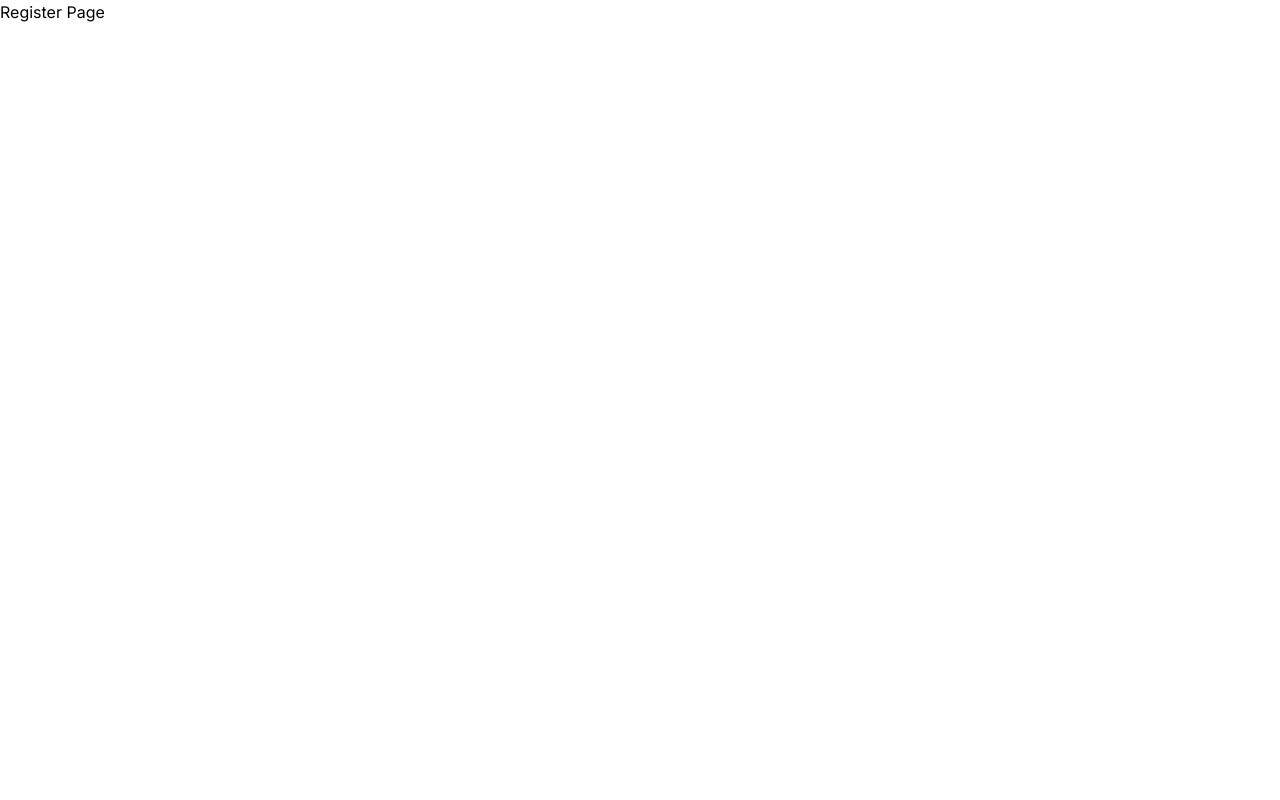
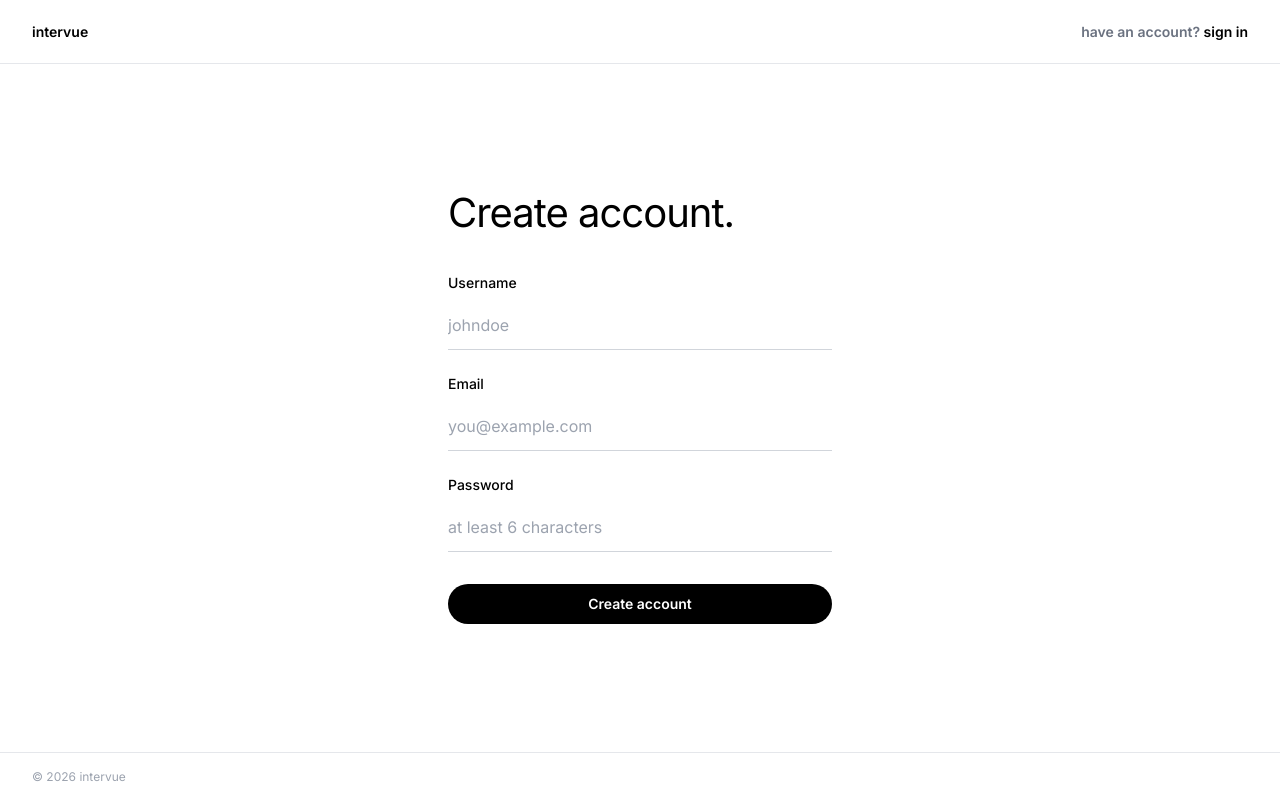
Before and after one commit to sahil78tt/intervue, a React (Vite) app in the folder Frontend/: page /register in a window 1280 px wide. Built offline with nearby package versions, Linux system fonts and the light colour scheme.

Commit message:
build register page with same design

```diff
--- a/Frontend/src/pages/RegisterPage.jsx
+++ b/Frontend/src/pages/RegisterPage.jsx
@@ -1,7 +1,160 @@
+import { useState } from "react";
+import { Link, useNavigate } from "react-router-dom";
+import api from "../api/axios";
+import useAuthStore from "../store/authStore";
+
 function RegisterPage() {
+  const navigate = useNavigate();
+  const setUser = useAuthStore(function (state) {
+    return state.setUser;
+  });
+
+  const [username, setUsername] = useState("");
+  const [email, setEmail] = useState("");
+  const [password, setPassword] = useState("");
+  const [error, setError] = useState("");
+  const [isLoading, setIsLoading] = useState(false);
+
+  const handleSubmit = async function (e) {
+    e.preventDefault();
+    setError("");
+    setIsLoading(true);
+
+    try {
+      const response = await api.post("/auth/register", {
+        username: username,
+        email: email,
+        password: password,
+      });
+
+      const user = response.data.data.user;
+      const token = response.data.data.token;
+
+      setUser(user, token);
+      navigate("/dashboard");
+    } catch (err) {
+      if (err.response && err.response.data && err.response.data.message) {
+        setError(err.response.data.message);
+      } else {
+        setError("Something went wrong. Please try again.");
+      }
+    } finally {
+      setIsLoading(false);
+    }
+  };
+
   return (
-    <div>
-      <p>Register Page</p>
+    <div className="min-h-screen bg-white flex flex-col">
+      {/* Header */}
+      <header className="h-16 flex items-center justify-between px-8 border-b border-gray-200">
+        <span className="text-black text-sm font-semibold">intervue</span>
+
+        <Link
+          to="/login"
+          className="text-gray-500 text-sm font-semibold hover:text-black transition-colors"
+        >
+          have an account? <span className="text-black">sign in</span>
+        </Link>
+      </header>
+
+      {/* Main */}
+      <main className="flex-1 flex items-center justify-center px-8 py-16">
+        <div className="w-full max-w-sm">
+          <h1
+            className="text-black font-normal mb-10"
+            style={{ fontSize: "40px", letterSpacing: "-1px", lineHeight: "1" }}
+          >
+            Create account.
+          </h1>
+
+          <form onSubmit={handleSubmit} className="flex flex-col gap-6 w-full">
+            {/* Username */}
+            <div className="flex flex-col gap-2 w-full">
+              <label
+                htmlFor="username"
+                className="text-black text-sm font-medium"
+              >
+                Username
+              </label>
+              <input
+                id="username"
+                type="text"
+                value={username}
+                onChange={function (e) {
+                  setUsername(e.target.value);
+                }}
+                placeholder="johndoe"
+                required
+                minLength={3}
+                className="w-full bg-white text-black text-base py-3 border-b border-gray-300 placeholder:text-gray-400 focus:border-black transition-colors"
+              />
+            </div>
+
+            {/* Email */}
+            <div className="flex flex-col gap-2 w-full">
+              <label htmlFor="email" className="text-black text-sm font-medium">
+                Email
+              </label>
+              <input
+                id="email"
+                type="email"
+                value={email}
+                onChange={function (e) {
+                  setEmail(e.target.value);
+                }}
+                placeholder="you@example.com"
+                required
+                className="w-full bg-white text-black text-base py-3 border-b border-gray-300 placeholder:text-gray-400 focus:border-black transition-colors"
+              />
+            </div>
+
+            {/* Password */}
+            <div className="flex flex-col gap-2 w-full">
+              <label
+                htmlFor="password"
+                className="text-black text-sm font-medium"
+              >
+                Password
+              </label>
+              <input
+                id="password"
+                type="password"
+                value={password}
+                onChange={function (e) {
+                  setPassword(e.target.value);
+                }}
+                placeholder="at least 6 characters"
+                required
+                minLength={6}
+                className="w-full bg-white text-black text-base py-3 border-b border-gray-300 placeholder:text-gray-400 focus:border-black transition-colors"
+              />
+            </div>
+
+            {/* Error */}
+            {error && (
+              <p className="text-sm text-black bg-gray-100 px-4 py-3 rounded-lg">
+                {error}
+              </p>
+            )}
+
+            {/* Submit */}
+            <button
+              type="submit"
+              disabled={isLoading}
+              className="w-full h-10 bg-black text-white text-sm font-semibold rounded-full hover:bg-gray-900 transition-colors disabled:opacity-50 disabled:cursor-not-allowed mt-2"
+            >
+              {isLoading ? "Creating account..." : "Create account"}
+            </button>
+          </form>
+        </div>
+      </main>
+
+      {/* Footer */}
+      <footer className="h-12 flex items-center px-8 border-t border-gray-200">
+        <p className="text-gray-400 text-xs">
+          © {new Date().getFullYear()} intervue
+        </p>
+      </footer>
     </div>
   );
 }
```
